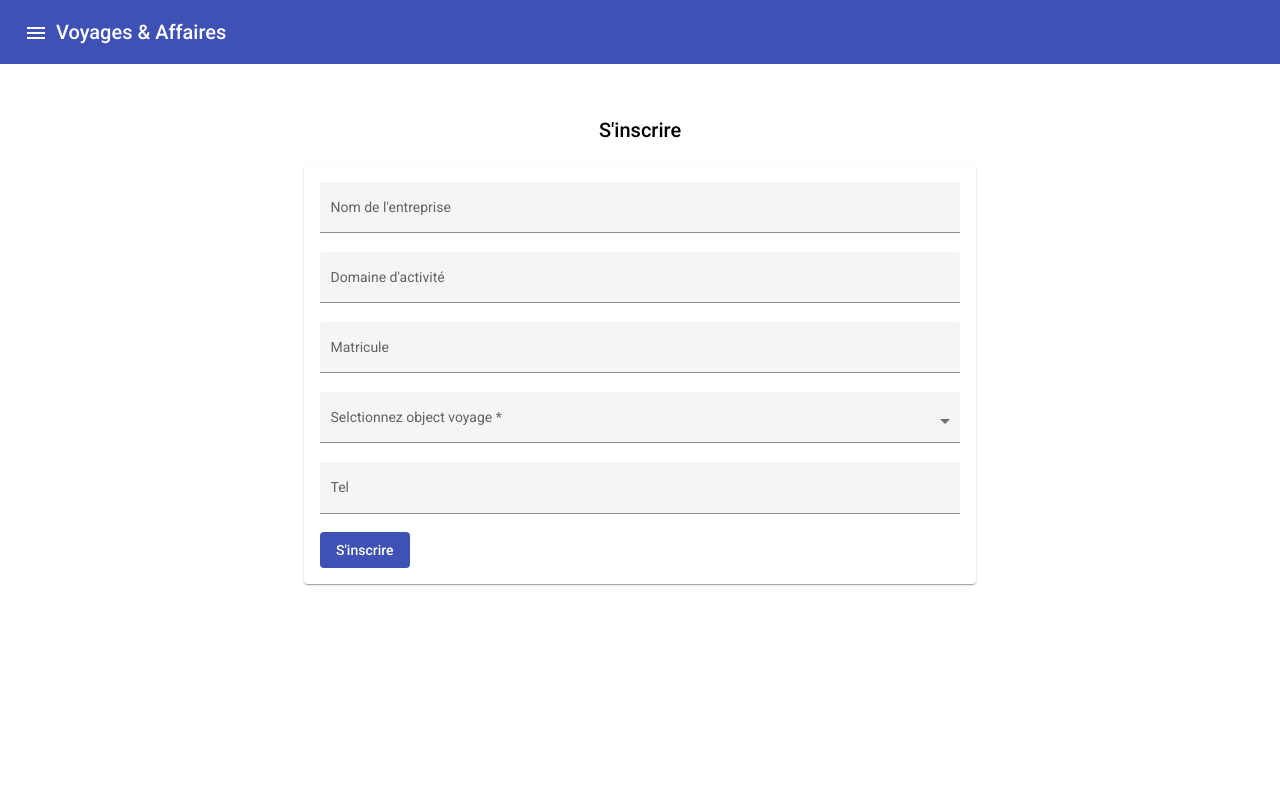
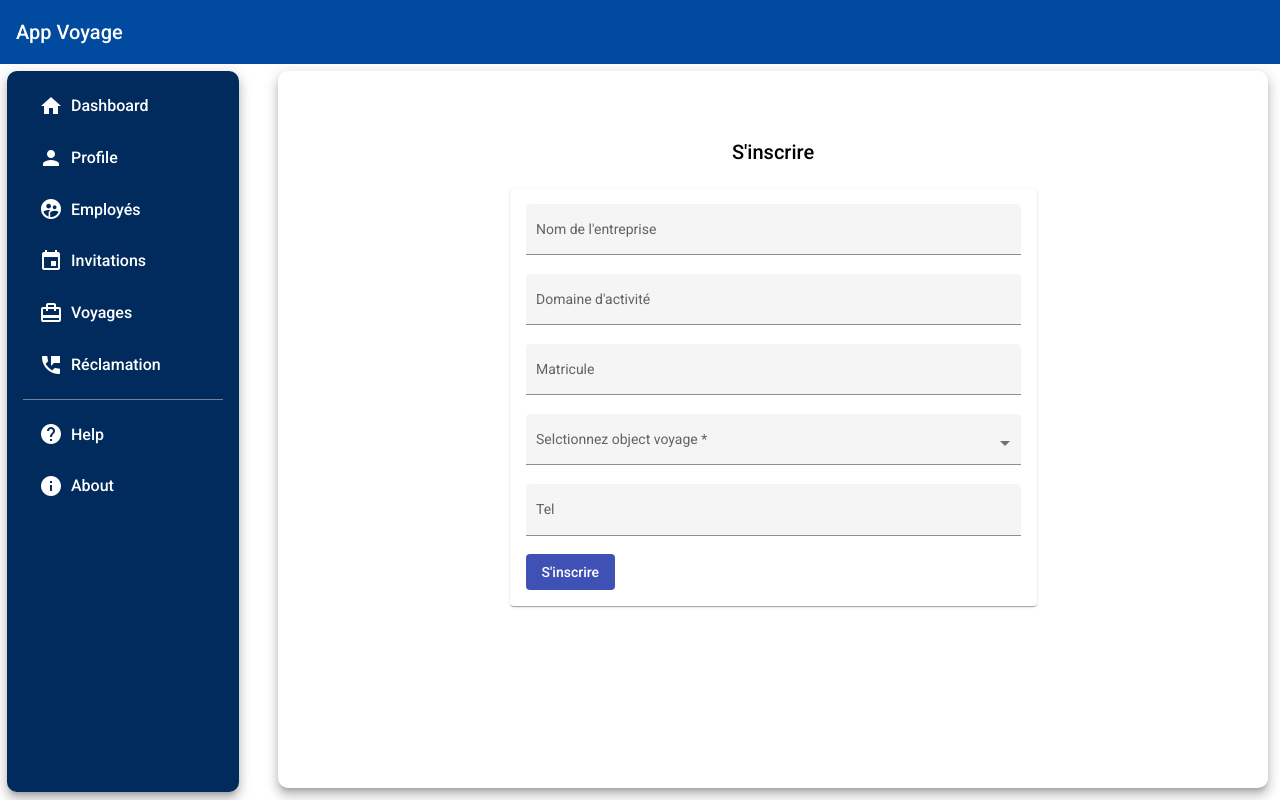
Before and after one commit to zoubaierChraiet/piFront, an Angular app: page /sign-up in a window 1280 px wide. Built offline with nearby package versions, Linux system fonts and the light colour scheme.

Commit message:
feat: added new layout

```diff
--- a/src/app/app.component.css
+++ /dev/null
@@ -1,3 +0,0 @@
-.example-spacer {
-    flex: 1 1 auto;
-}
--- a/src/app/app.component.html
+++ b/src/app/app.component.html
@@ -1,13 +1,55 @@
-<p>
-  <mat-toolbar color="primary">
-    <button
-      mat-icon-button
-      class="example-icon"
-      aria-label="Example icon-button with menu icon"
-    >
-      <mat-icon>menu</mat-icon>
+<mat-toolbar> App Voyage </mat-toolbar>
+<mat-sidenav-container class="flexRow">
+  <mat-sidenav class="mat-elevation-z8">
+    <a>
+      <button mat-button class="menu-button">
+        <mat-icon>home</mat-icon>
+        <span>Dashboard</span>
+      </button>
+    </a>
+    <a href="/sign-up">
+      <button mat-button class="menu-button">
+        <mat-icon>person</mat-icon>
+        <span>Profile</span>
+      </button>
+    </a>
+    <a href="/liste-employes">
+      <button mat-button class="menu-button">
+        <mat-icon>supervised_user_circle</mat-icon>
+        <span>Employés</span>
+      </button>
+    </a>
+    <a href="/liste-invitations">
+      <button mat-button class="menu-button">
+        <mat-icon>insert_invitation</mat-icon>
+        <span>Invitations</span>
+      </button>
+    </a>
+    <a href="/liste-employes">
+      <button mat-button class="menu-button">
+        <mat-icon>card_travel</mat-icon>
+        <span>Voyages</span>
+      </button>
+    </a>
+    <a href="/liste-employes">
+      <button mat-button class="menu-button">
+        <mat-icon>perm_phone_msg</mat-icon>
+        <span>Réclamation</span>
+      </button>
+    </a>
+    <mat-divider></mat-divider>
+    <button mat-button class="menu-button">
+      <mat-icon>help</mat-icon>
+      <span>Help</span>
     </button>
-    <span>Voyages & Affaires</span>
-  </mat-toolbar>
-</p>
-<router-outlet></router-outlet>
+    <button mat-button class="menu-button">
+      <mat-icon>info</mat-icon>
+      <span>About</span>
+    </button>
+  </mat-sidenav>
+  <mat-sidenav-content class="takeTheRest">
+    <div class="content mat-elevation-z8">
+      <router-outlet></router-outlet>
+    </div>
+  </mat-sidenav-content>
+</mat-sidenav-container>
--- /dev/null
+++ b/src/app/app.component.scss
@@ -0,0 +1,69 @@
+mat-toolbar {
+    background: #004a9f;
+    color: white;
+}
+
+mat-sidenav {
+    margin: 7px;
+    width: 200px;
+    border-right: none;
+    background: #002b5c;
+    color: white;
+    border-radius: 10px;
+    padding: 16px;
+    text-align: center;
+    a {
+        text-decoration: inherit;
+        color: inherit;
+        cursor: auto;
+    }
+}
+
+.content {
+    height: calc(100vh - 98px);
+    border-radius: 10px;
+    margin: 7px;
+    margin-right: 12px;
+    padding-top: 15px;
+    margin-left: 32px;
+}
+
+mat-sidenav-container {
+    height: calc(100vh - 65px);
+}
+
+.menu-button {
+    width: 100%;
+    display: flex;
+    align-items: center;
+    justify-content: flex-start;
+    font-size: 1rem;
+    margin-bottom: 15px;
+    mat-icon {
+        margin-right: 8px;
+    }
+}
+
+.avatar {
+    margin-top: 16px;
+    width: 100px;
+    height: 100px;
+    border-radius: 50%;
+}
+
+.name {
+    margin-top: 8px;
+    font-weight: normal;
+}
+
+.designation {
+    margin-top: 2px;
+    font-size: 0.7rem;
+    color: lightgrey;
+}
+
+mat-divider {
+    margin-top: 16px;
+    margin-bottom: 16px;
+    background-color: rgba(255, 255, 255, 0.5);
+}
--- a/src/app/app.component.ts
+++ b/src/app/app.component.ts
@@ -3,7 +3,7 @@ import { Component } from '@angular/core';
 @Component({
   selector: 'app-root',
   templateUrl: './app.component.html',
-  styleUrls: ['./app.component.css']
+  styleUrls: ['./app.component.scss']
 })
 export class AppComponent {
   title = 'piFront';
--- a/src/app/app.module.ts
+++ b/src/app/app.module.ts
@@ -4,6 +4,8 @@ import { AppRoutingModule } from './app-routing.module';
 import { FormsModule, ReactiveFormsModule } from '@angular/forms';
 import { HttpClientModule } from '@angular/common/http';
 import { MatTableModule } from '@angular/material/table'
+import {MatDialogModule} from '@angular/material/dialog';
+import {MatDividerModule} from '@angular/material/divider';
 import { AppComponent } from './app.component';
 import { BrowserAnimationsModule } from '@angular/platform-browser/animations';
 import { LoginComponent } from './screens/login/login.component';
@@ -46,7 +48,9 @@ import { AddInvitationComponent } from './screens/invitations/add-invitation/add
     MatToolbarModule,
     MatIconModule,
     MatCardModule,
+    MatDialogModule,
     MatFormFieldModule,
+    MatDividerModule,
     MatInputModule,
   ],
   exports: [
--- /dev/null
+++ b/src/app/screens/employes/employer/dialog-confirm.html
@@ -0,0 +1,10 @@
+<h1 mat-dialog-title>Confirmez</h1>
+<div mat-dialog-content>
+  <p>Voulez vous vraiment supprimez cet element</p>
+</div>
+<div mat-dialog-actions style="display: flex; gap: 10px">
+  <button mat-button (click)="onNoClick()">Non</button>
+  <button mat-flat-button color="primary" (click)="OnConfirm()" cdkFocusInitial>
+    Ok
+  </button>
+</div>
--- a/src/app/screens/employes/employer/employer.component.ts
+++ b/src/app/screens/employes/employer/employer.component.ts
@@ -1,7 +1,17 @@
-import { Component, OnInit, SimpleChanges } from '@angular/core';
+import { Component, Inject, OnInit, SimpleChanges } from '@angular/core';
 import { FormGroup, FormBuilder } from '@angular/forms';
 import { Router } from '@angular/router';
 import { EmployerService } from 'src/app/services/employerService/employer.service';
+import {
+  MatDialog,
+  MatDialogRef,
+  MAT_DIALOG_DATA,
+} from '@angular/material/dialog';
+
+interface DialogData {
+  employe: any;
+  employesList: any;
+}
 
 interface Employe {
   idEmploye: string;
@@ -14,7 +24,7 @@ interface Employe {
 @Component({
   selector: 'app-employer',
   templateUrl: './employer.component.html',
-  styleUrls: ['./employer.component.css']
+  styleUrls: ['./employer.component.css'],
 })
 export class EmployerComponent implements OnInit {
   formGroup: FormGroup = this.formBuilder.group({
@@ -24,10 +34,12 @@ export class EmployerComponent implements OnInit {
   constructor(
     private employerService: EmployerService,
     private router: Router,
-    private formBuilder: FormBuilder
+    private formBuilder: FormBuilder,
+    public dialog: MatDialog
   ) {}
 
   employesList: Employe[] = [];
+  employe: any;
   displayedColumns: string[] = [
     'idEmploye',
     'nom',
@@ -43,18 +55,28 @@ export class EmployerComponent implements OnInit {
     });
   }
 
-  handleDelete(invitation: any) {
-    this.employerService
-      .delete(invitation.idEmploye)
-      .subscribe((data) => {
-        this.employesList = this.employesList.filter(
-          (x) => x.idEmploye !== invitation.idEmploye
-        );
-      });
+  handleDelete(elem: any) {
+    this.employe = elem;
+    this.openDialog();
   }
 
   handleRedirectToEdit(invitation: any) {
     this.router.navigate([`/update-employe/${invitation.idEmploye}`]);
+  }
+
+  openDialog(): void {
+    const dialogRef = this.dialog.open(DialogOverviewExampleDialog, {
+      width: '300px',
+      data: { employesList: this.employesList, employe: this.employe },
+    });
+
+    dialogRef.afterClosed().subscribe((result) => {
+      if (result.deleted) {
+        this.employesList = this.employesList.filter(
+          (x: any) => x.idEmploye !== this.employe.idEmploye
+        );
+      }
+    });
   }
 
   ngOnChanges(text: SimpleChanges) {
@@ -67,12 +89,45 @@ export class EmployerComponent implements OnInit {
             x?.tel?.toLowerCase()?.includes(String(text)?.toLowerCase()) ||
             x?.nom?.toLowerCase()?.includes(String(text)?.toLowerCase()) ||
             x?.login?.toLowerCase()?.includes(String(text)?.toLowerCase()) ||
-            x?.idEmploye.toString()?.toLowerCase()?.includes(String(text)?.toLowerCase())
+            x?.idEmploye
+              .toString()
+              ?.toLowerCase()
+              ?.includes(String(text)?.toLowerCase())
           );
         });
       }
     });
     return;
   }
+}
 
+@Component({
+  selector: 'dialog-overview-example-dialog',
+  templateUrl: 'dialog-confirm.html',
+})
+export class DialogOverviewExampleDialog {
+  constructor(
+    public dialogRef: MatDialogRef<DialogOverviewExampleDialog>,
+    @Inject(MAT_DIALOG_DATA) public data: DialogData,
+    private employerService: EmployerService
+  ) {}
+
+  onNoClick(): void {
+    this.dialogRef.close({ deleted: false });
+  }
+
+  handleDelete() {
+    this.employerService
+      .delete(this.data.employe.idEmploye)
+      .subscribe((res) => {
+        this.data.employesList = this.data.employesList.filter(
+          (x: any) => x.idEmploye !== this.data.employe.idEmploye
+        );
+      });
+  }
+
+  OnConfirm(): void {
+    this.handleDelete();
+    this.dialogRef.close({ deleted: true });
+  }
 }
--- a/src/app/screens/employes/modifier-employe/modifier-employe.component.html
+++ b/src/app/screens/employes/modifier-employe/modifier-employe.component.html
@@ -33,7 +33,7 @@
       <mat-form-field appearance="fill">
         <mat-label>Selctionnez profession</mat-label>
         <select matNativeControl required [formControl]="selectFormControl">
-          <option label="--selectionnez objet voyage --"></option>
+          <option label="--selectionnez profession --"></option>
           <option value="Senior_consultant">Consultant Senior</option>
           <option value="junior_conusltant">Consultant junior</option>
           <option value="TeamLeader">Team leader</option>
--- /dev/null
+++ b/src/app/screens/invitations/list-invitations/dialog-confirm.html
@@ -0,0 +1,10 @@
+<h1 mat-dialog-title>Confirmez</h1>
+<div mat-dialog-content>
+  <p>Voulez vous vraiment supprimez cet element</p>
+</div>
+<div mat-dialog-actions style="display: flex; gap: 10px">
+  <button mat-button (click)="onNoClick()">Non</button>
+  <button mat-flat-button color="primary" (click)="OnConfirm()" cdkFocusInitial>
+    Ok
+  </button>
+</div>
--- a/src/app/screens/invitations/list-invitations/list-invitations.component.ts
+++ b/src/app/screens/invitations/list-invitations/list-invitations.component.ts
@@ -1,5 +1,10 @@
-import { Component, OnInit, SimpleChanges } from '@angular/core';
+import { Component, Inject, OnInit, SimpleChanges } from '@angular/core';
 import { FormBuilder, FormGroup } from '@angular/forms';
+import {
+  MatDialog,
+  MatDialogRef,
+  MAT_DIALOG_DATA,
+} from '@angular/material/dialog';
 import { Router } from '@angular/router';
 
 import { InvitationsService } from 'src/app/services/invitationsService/invitations.service';
@@ -11,6 +16,11 @@ interface Invitation {
   idInvitation: string;
   mail: string;
   titre: string;
+}
+
+interface DialogData {
+  invitation: any;
+  invitationsList: any;
 }
 
 @Component({
@@ -26,9 +36,10 @@ export class ListInvitationsComponent implements OnInit {
   constructor(
     private invitationsService: InvitationsService,
     private router: Router,
-    private formBuilder: FormBuilder
+    private formBuilder: FormBuilder,
+    public dialog: MatDialog
   ) {}
-
+  invitation: any;
   invitationsList: Invitation[] = [];
   displayedColumns: string[] = [
     'idInvitation',
@@ -44,14 +55,27 @@ export class ListInvitationsComponent implements OnInit {
     });
   }
 
-  handleDelete(invitation: any) {
-    this.invitationsService
-      .delete(invitation.idInvitation)
-      .subscribe((data) => {
+  handleDelete(elem: any) {
+    this.invitation = elem;
+    this.openDialog();
+  }
+
+  openDialog(): void {
+    const dialogRef = this.dialog.open(DialogOverviewExampleDialog, {
+      width: '300px',
+      data: {
+        invitationsList: this.invitationsList,
+        invitation: this.invitation,
+      },
+    });
+
+    dialogRef.afterClosed().subscribe((result) => {
+      if (result.deleted) {
         this.invitationsList = this.invitationsList.filter(
-          (x) => x.idInvitation !== invitation.idInvitation
+          (x: any) => x.idInvitation !== this.invitation.idInvitation
         );
-      });
+      }
+    });
   }
 
   handleRedirectToEdit(invitation: any) {
@@ -75,3 +99,34 @@ export class ListInvitationsComponent implements OnInit {
     return;
   }
 }
+
+@Component({
+  selector: 'dialog-overview-example-dialog',
+  templateUrl: 'dialog-confirm.html',
+})
+export class DialogOverviewExampleDialog {
+  constructor(
+    public dialogRef: MatDialogRef<DialogOverviewExampleDialog>,
+    @Inject(MAT_DIALOG_DATA) public data: DialogData,
+    private invitationsService: InvitationsService
+  ) {}
+
+  onNoClick(): void {
+    this.dialogRef.close({ deleted: false });
+  }
+
+  handleDelete() {
+    this.invitationsService
+      .delete(this.data.invitation.idInvitation)
+      .subscribe((res) => {
+        this.data.invitationsList = this.data.invitationsList.filter(
+          (x: any) => x.idInvitation !== this.data.invitation.idInvitation
+        );
+      });
+  }
+
+  OnConfirm(): void {
+    this.handleDelete();
+    this.dialogRef.close({ deleted: true });
+  }
+}
--- a/src/styles.css
+++ b/src/styles.css
@@ -4,6 +4,11 @@ body { margin: 0; font-family: Roboto, "Helvetica Neue", sans-serif; }
 
 .fullWidth {
     width: 100%;
+}
+
+.flexRow {
+    display: flex;
+    flex-direction: row;
 }
 
 .flexColumn {
```
